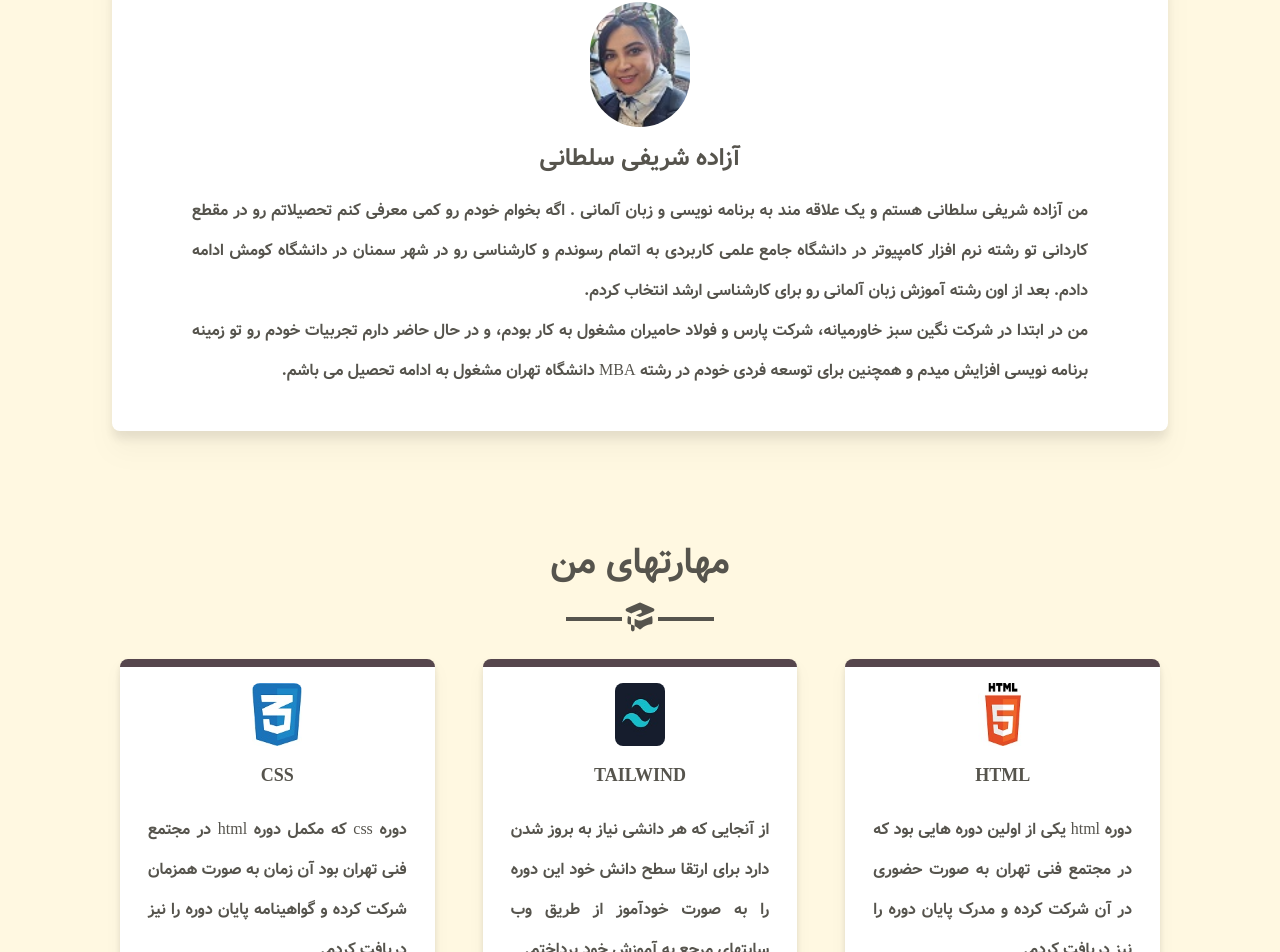
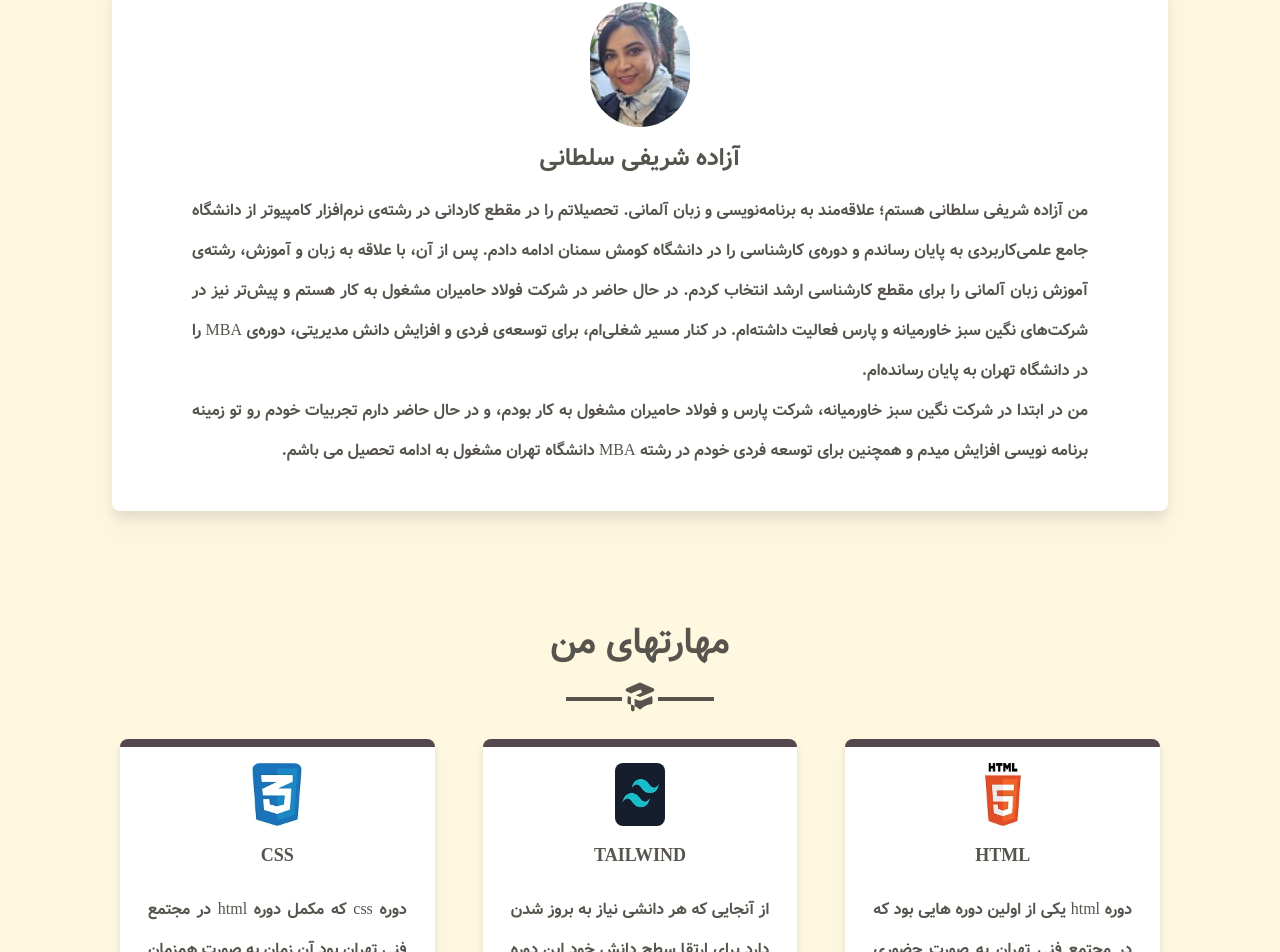
Before and after one commit to frau-azadeh/sunflowerdev, a Next.js app: page / in a window 1280 px wide. Shown: the part 1102-2054 px from the top of the page. Built offline with nearby package versions, Linux system fonts and the light colour scheme; no server answers.

Commit message:
update about me

```diff
--- a/src/components/AboutSection.tsx
+++ b/src/components/AboutSection.tsx
@@ -26,11 +26,10 @@ const AboutSection = () => {
           />
           <h1 className="font-bold text-2xl mb-4">آزاده شریفی سلطانی</h1>
           <p className=" text-justify  lg:pl-20 lg:pr-20 md:pr-4 md:pl-4 pl-10 pr-10">
-            من آزاده شریفی سلطانی هستم و یک علاقه مند به برنامه نویسی و زبان
-            آلمانی . اگه بخوام خودم رو کمی معرفی کنم تحصیلاتم رو در مقطع کاردانی
-            تو رشته نرم افزار کامپیوتر در دانشگاه جامع علمی کاربردی به اتمام
-            رسوندم و کارشناسی رو در شهر سمنان در دانشگاه کومش ادامه دادم. بعد از
-            اون رشته آموزش زبان آلمانی رو برای کارشناسی ارشد انتخاب کردم.
+           من آزاده شریفی سلطانی هستم؛ علاقه‌مند به برنامه‌نویسی و زبان آلمانی.
+تحصیلاتم را در مقطع کاردانی در رشته‌ی نرم‌افزار کامپیوتر از دانشگاه جامع علمی‌کاربردی به پایان رساندم و دوره‌ی کارشناسی را در دانشگاه کومش سمنان ادامه دادم. پس از آن، با علاقه‌ به زبان و آموزش، رشته‌ی آموزش زبان آلمانی را برای مقطع کارشناسی ارشد انتخاب کردم.
+
+در حال حاضر در شرکت فولاد حامیران مشغول به کار هستم و پیش‌تر نیز در شرکت‌های نگین سبز خاورمیانه و پارس فعالیت داشته‌ام. در کنار مسیر شغلی‌ام، برای توسعه‌ی فردی و افزایش دانش مدیریتی، دوره‌ی MBA را در دانشگاه تهران به پایان رسانده‌ام.
           </p>
           <p className=" text-justify lg:pl-20 lg:pr-20 md:pr-4 md:pl-4 pl-10 pr-10 mb-5">
             من در ابتدا در شرکت نگین سبز خاورمیانه، شرکت پارس و فولاد حامیران
```
